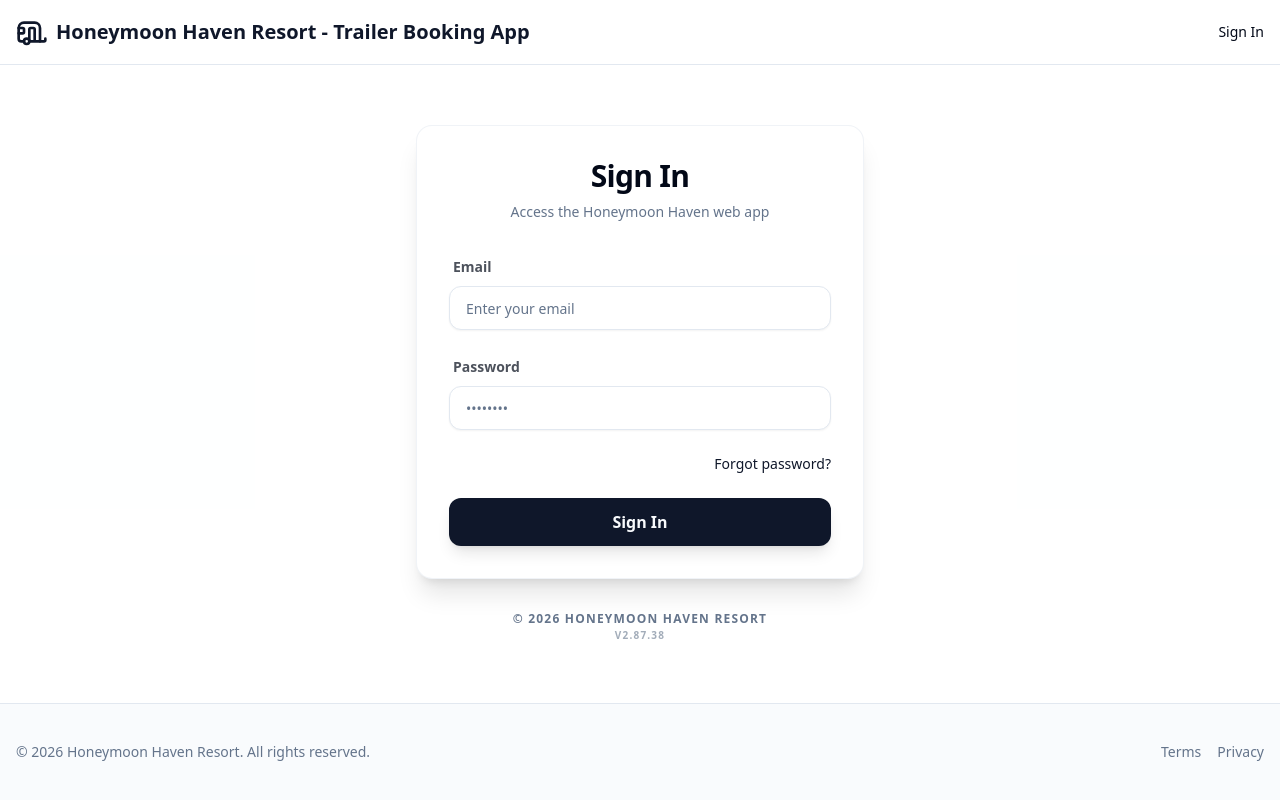
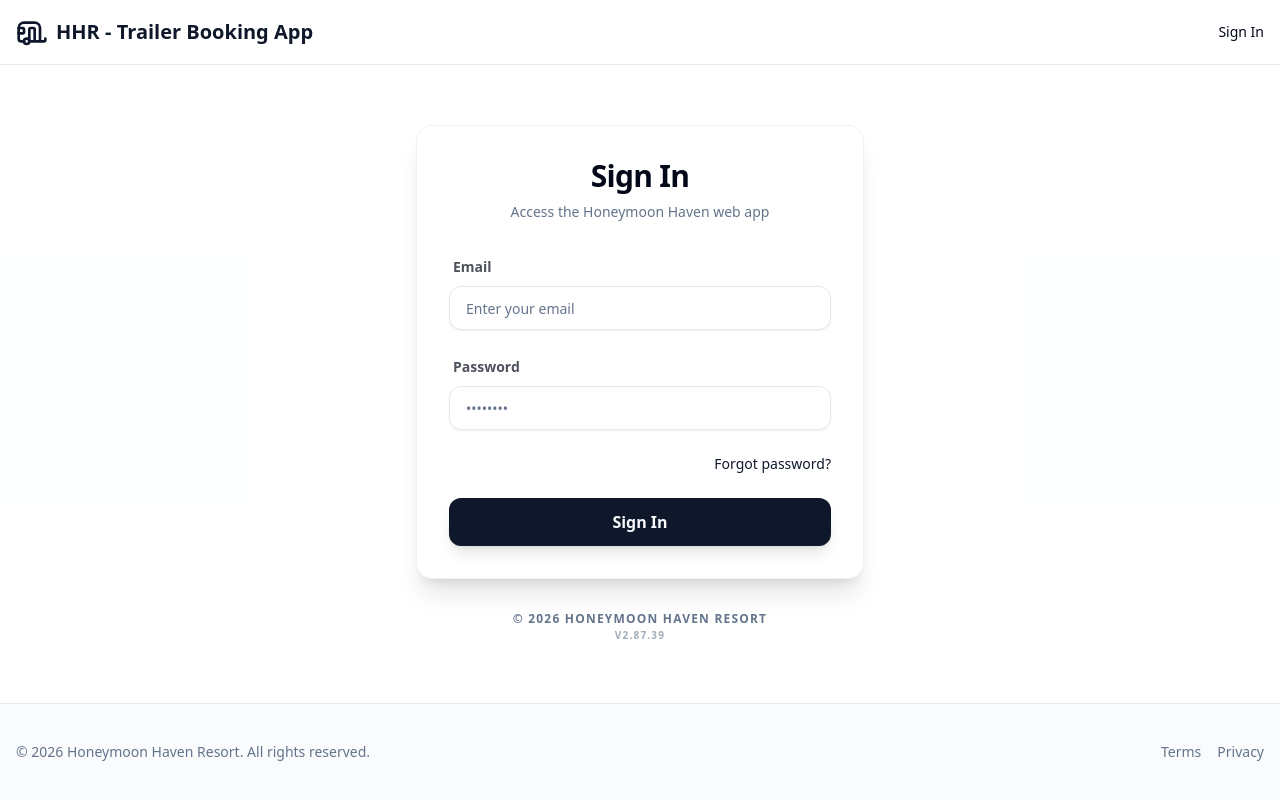
Before and after one commit to bryhudson/honeymoon-haven, a React (Vite) app: page /#/login in a window 1280 px wide. Built offline with nearby package versions, Linux system fonts and the light colour scheme; no server answers; the database is empty.

Commit message:
Update: Brand shortened to HHR

```diff
--- a/index.html
+++ b/index.html
@@ -1,17 +1,20 @@
 <!doctype html>
 <html lang="en">
+
 <head>
   <meta charset="UTF-8" />
   <link rel="icon" type="image/svg+xml" href="/vite.svg" />
   <meta name="viewport" content="width=device-width, initial-scale=1.0" />
-    <title>Honeymoon Haven Resort</title>
+  <title>HHR - Trailer Booking App</title>
   <!-- Google Fonts: Inter -->
   <link rel="preconnect" href="https://fonts.googleapis.com">
   <link rel="preconnect" href="https://fonts.gstatic.com" crossorigin>
   <link href="https://fonts.googleapis.com/css2?family=Inter:wght@400;500;600;700&display=swap" rel="stylesheet">
 </head>
+
 <body>
   <div id="root"></div>
   <script type="module" src="/src/main.jsx"></script>
 </body>
+
 </html>
--- a/package.json
+++ b/package.json
@@ -1,7 +1,7 @@
 {
   "name": "hhr",
   "private": true,
-  "version": "2.87.38",
+  "version": "2.87.39",
   "type": "module",
   "homepage": "https://hhr-trailer-booking.web.app",
   "scripts": {
--- a/src/components/layout/Header.jsx
+++ b/src/components/layout/Header.jsx
@@ -71,7 +71,7 @@ export function Header() {
                 <div className="container mx-auto flex h-16 items-center justify-between px-4">
                     <Link to="/" className="flex items-center gap-2 font-bold text-xl text-primary hover:opacity-80 transition-opacity">
                         <Caravan className="h-8 w-8" />
-                        <span className="hidden md:inline">Honeymoon Haven Resort - Trailer Booking App</span>
+                        <span className="hidden md:inline">HHR - Trailer Booking App</span>
                         <span className="md:hidden">HHR Booking</span>
                     </Link>
 
```
Lines whose indentation alone changed are shown as unchanged.
